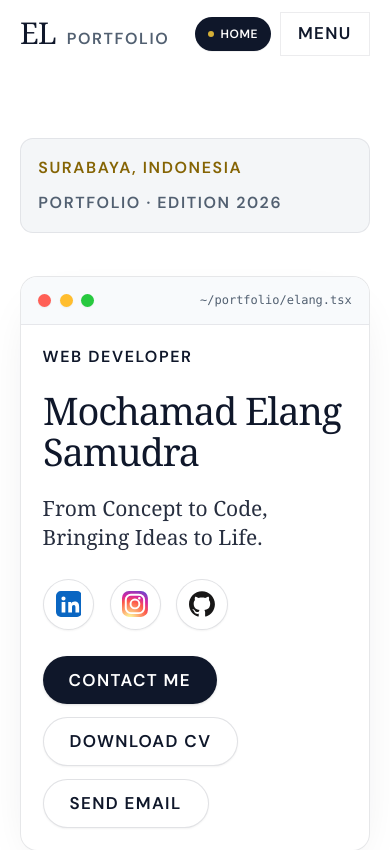
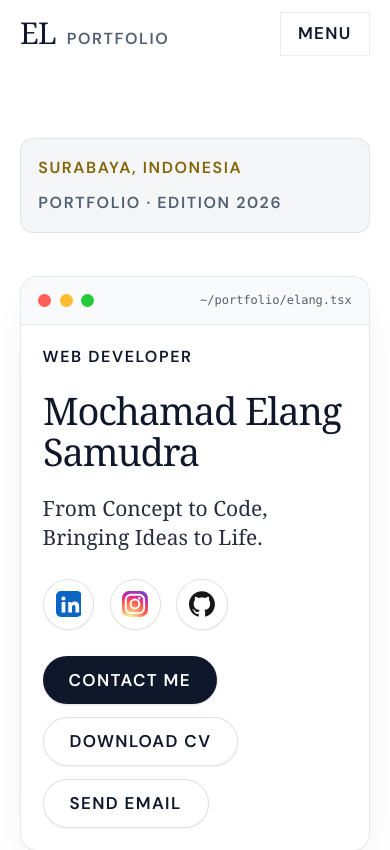
Before and after one commit to m-elangs/m-elangs.github.io, a Next.js app: page / in a window 390 px wide. Shown: the top 850 px of the page. Built offline with nearby package versions, Linux system fonts and the light colour scheme.

Commit message:
fix(mobile): remove top-bar active badge pill so MENU button is never clipped on Android

```diff
--- a/components/Navbar.tsx
+++ b/components/Navbar.tsx
@@ -148,8 +148,6 @@ export default function Navbar() {
     window.scrollTo({ top, behavior: "smooth" });
   };
 
-  const activeLabel = navLinks.find((l) => l.id === activeId)?.label || "Home";
-
   return (
     <>
       <header
@@ -223,23 +221,16 @@ export default function Navbar() {
             </div>
           </div>
 
-          {/* Active Page Indicator + Mobile Hamburger Button (< 1024px) */}
-          <div className="lg:hidden flex items-center gap-2">
-            <div className="nav-pill-active inline-flex items-center gap-1.5 px-3 py-1.5 rounded-full bg-[#0F172A] text-[#FFFFFF] text-[12px] sm:text-[13px] font-semibold uppercase tracking-wider shadow-2xs">
-              <span className="w-1.5 h-1.5 rounded-full bg-[#D4AF37] shrink-0" />
-              <span className="truncate max-w-[120px] sm:max-w-[160px]">{activeLabel}</span>
-            </div>
-
+          {/* Tombol Menu Hamburger untuk Layar < 1024px (Tap target >= 44x44px) */}
           <button
             type="button"
             onClick={() => setMenuOpen((open) => !open)}
-              className="flex items-center justify-center min-h-[44px] min-w-[44px] px-4 py-2 hairline-frame text-fg hover:border-[#9A7B38] hover:text-[#0F172A] transition-colors focus-visible:outline-[#9A7B38] type-btn bg-[#FFFFFF]"
+            className="lg:hidden flex items-center justify-center min-h-[44px] min-w-[44px] px-4 py-2 hairline-frame text-fg hover:border-[#9A7B38] hover:text-[#0F172A] transition-colors focus-visible:outline-[#9A7B38] type-btn bg-[#FFFFFF] shrink-0"
             aria-expanded={menuOpen}
             aria-controls="mobile-navigation"
           >
             {menuOpen ? "CLOSE" : "MENU"}
           </button>
-          </div>
         </div>
       </header>
 
```
Lines whose indentation alone changed are shown as unchanged.
